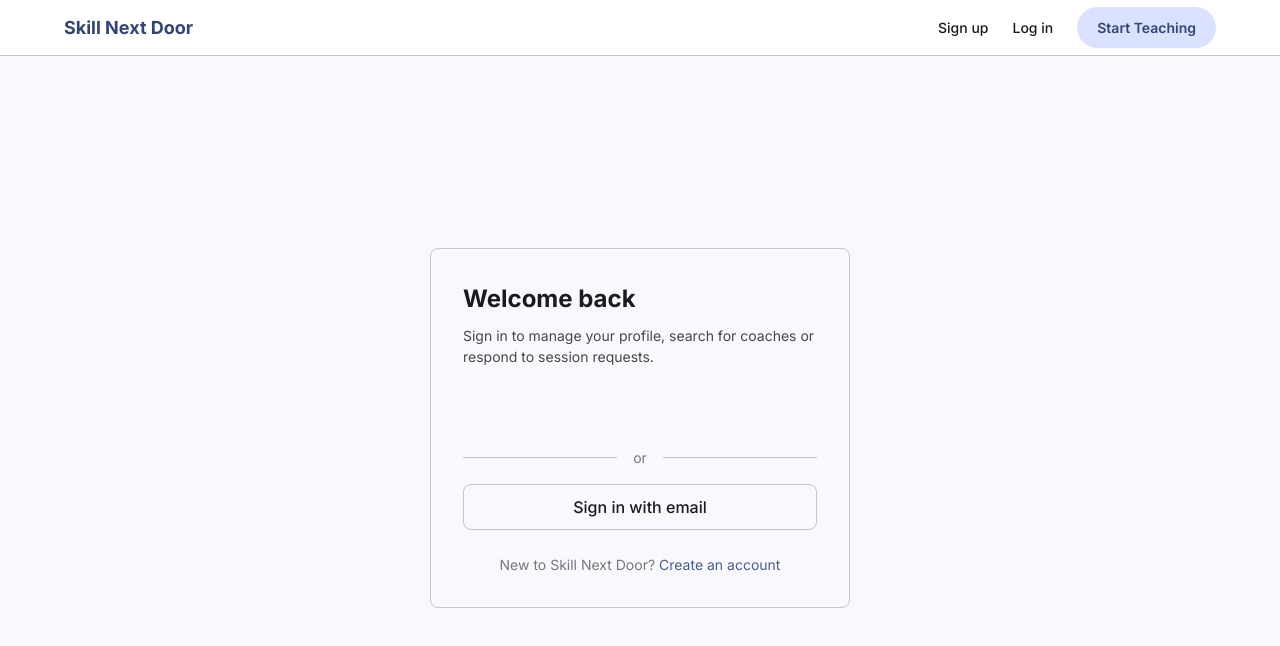
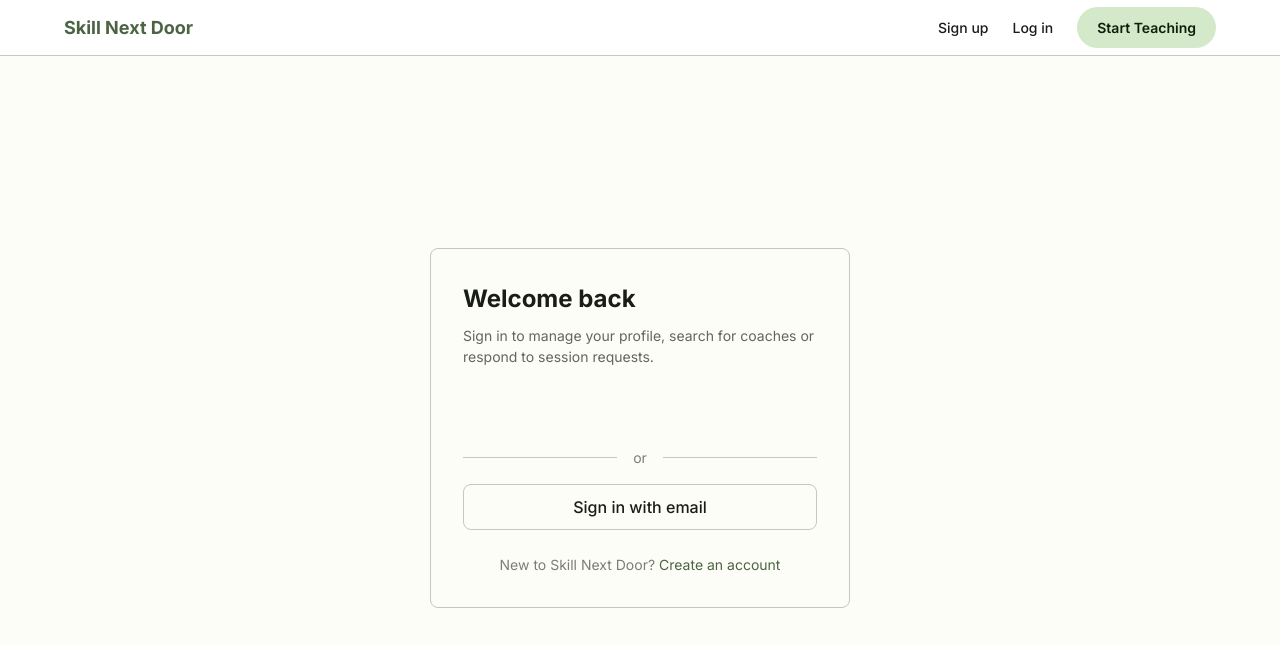
Before and after one commit to tasharofi/coachfinder, a React (Vite) app in the folder client/: page /login in a window 1280 px wide. Shown: the top 646 px of the page. Built offline with nearby package versions, Linux system fonts and the light colour scheme; no server answers.

Commit message:
Auto-commit: Claude Code session changes

```diff
--- a/client/src/index.css
+++ b/client/src/index.css
@@ -5,37 +5,36 @@
    ============================================ */
 
 :root {
-  /* Colors — Material 3 (Indigo) theme.
-     M3 role pairs: every fill has a matching "on" colour for guaranteed contrast.
-     --color-primary = fill (white text via --color-on-primary);
-     --color-primary-soft = M3 primary-container (dark text via --color-primary-active).
+  /* Colors — Sage / Deep Teal (Material-inspired) theme.
+     Role pairs: fills use --color-on-primary (white) for text;
+     soft green container (--color-primary-soft) uses --color-primary-active (dark)
+     for text; brand-green foreground on light surfaces uses --color-primary.
      To re-skin: change --brand-rgb plus the primary/soft/ring values. */
-  --brand-rgb: 71, 93, 146;             /* #475D92 (M3 primary) for rgba() tints */
-  --color-primary: #475D92;             /* M3 primary — fills (buttons, CTAs, active) */
-  --color-primary-hover: #3B4E80;       /* darker — hover / pressed */
-  --color-primary-active: #324577;      /* darkest — also indigo text/icons on light */
+  --brand-rgb: 76, 100, 68;             /* #4C6444 (sage primary) for rgba() tints */
+  --color-primary: #4C6444;             /* sage primary — fills + brand-green text/icons */
+  --color-primary-hover: #3F5538;       /* darker — hover / pressed */
+  --color-primary-active: #0B2008;      /* on-primary-container — dark text/icons on soft green */
   --color-on-primary: #FFFFFF;          /* white text on primary fills */
-  --color-primary-soft: #DAE2FF;        /* M3 primary-container — soft fills, chips, avatars */
-  --color-primary-soft-hover: #C4D0F5;  /* deeper container for hover */
-  --color-primary-ring: #B6C4F2;        /* soft indigo focus ring / subtle border */
-  --color-link: #475D92;                /* primary indigo — links (AA on white) */
-  /* Accent unified to primary indigo (matches the chosen sample's CTAs) */
-  --color-accent: #475D92;
-  --color-accent-hover: #3B4E80;
-  /* Tertiary — M3 accent used sparingly (e.g. Email verified badge) */
-  --color-tertiary-container: #FFD7F2;
-  --color-on-tertiary-container: #5B3D5B;
-  --color-secondary: #475D92;
-  --color-secondary-soft: #DDE2F9;
-  --color-page: #FAF8FF;                /* M3 surface — page background */
+  --color-primary-soft: #D4E9C9;        /* primary container — soft fills, selected, badges */
+  --color-primary-soft-hover: #C3DDB5;  /* deeper green for hover */
+  --color-primary-ring: #D4E9C9;        /* soft green focus ring */
+  --color-link: #4C6444;                /* sage links (AA on white) */
+  --color-accent: #4C6444;
+  --color-accent-hover: #3F5538;
+  /* Secondary deep teal — used sparingly (e.g. Email verified badge) */
+  --color-secondary: #386667;
+  --color-secondary-soft: #DCEFED;
+  --color-tertiary-container: #DCEFED;  /* email badge container (teal, not pink) */
+  --color-on-tertiary-container: #002021;
+  --color-page: #FDFDF7;                /* surface — main page background */
   --color-bg: #FFFFFF;                  /* surfaces / cards */
-  --color-bg-secondary: #EEEDF4;        /* M3 surface-container — subtle sections */
-  --color-bg-tertiary: #EAE9F1;         /* M3 surface-container-high — neutral fills */
-  --color-text: #1A1B21;                /* M3 on-surface */
-  --color-text-secondary: #44464F;      /* M3 on-surface-variant */
-  --color-text-muted: #74777F;          /* M3 outline — faint / placeholder text */
-  --color-border: #C4C6D0;              /* M3 outline-variant */
-  --color-border-hover: #AEB0BA;
+  --color-bg-secondary: #F7F8F0;        /* soft section background */
+  --color-bg-tertiary: #F0F2EA;         /* chip / neutral container */
+  --color-text: #1A1C18;                /* main text */
+  --color-text-secondary: #62665D;      /* muted text */
+  --color-text-muted: #7A7F75;          /* subtle / placeholder text */
+  --color-border: #C5C8BD;              /* outline / borders */
+  --color-border-hover: #A9AEA2;        /* stronger outline */
   --color-success: #16A34A;
   --color-warning: #D97706;
   --color-error: #DC2626;
@@ -170,14 +169,14 @@ a:hover {
 }
 
 .nav-text-link:hover {
-  color: var(--color-primary-active);
+  color: var(--color-primary);
   text-decoration: none;
 }
 
 /* Header primary action: single soft teal pill */
 .nav-cta {
-  background: var(--color-primary-soft);              /* #DAE2FF — M3 primary-container */
-  color: var(--color-primary-active);                 /* #324577 — readable indigo on container */
+  background: var(--color-primary-soft);              /* #D4E9C9 — sage container */
+  color: var(--color-primary-active);                 /* #0B2008 — dark text on soft green */
   border: none;                                       /* flat, minimal */
   border-radius: 999px;
   padding: 10px 20px;
@@ -232,7 +231,7 @@ a:hover {
 .nav-logo {
   font-size: var(--font-size-lg);
   font-weight: 700;
-  color: var(--color-primary-active);
+  color: var(--color-primary);
   text-decoration: none;
 }
 
@@ -566,7 +565,10 @@ select.form-input {
 .hero {
   text-align: center;
   padding: 0 var(--space-6);
-  background: var(--color-page);
+  background:
+    radial-gradient(720px 280px at 18% -10%, rgba(212, 233, 201, 0.55), transparent 60%),
+    radial-gradient(680px 260px at 88% -20%, rgba(220, 239, 237, 0.50), transparent 60%),
+    linear-gradient(180deg, #F7F8F0 0%, #FDFDF7 100%);
   border-bottom: 1px solid var(--color-border);
 }
 
@@ -601,7 +603,7 @@ select.form-input {
   gap: 0;
   background: var(--color-bg);
   border: 1px solid var(--color-border);
-  border-radius: 14px;
+  border-radius: 26px;
   padding: var(--space-3) var(--space-3) var(--space-3) var(--space-4);
   text-align: left;
   box-shadow: 0 4px 24px rgba(0, 0, 0, 0.06), 0 1px 3px rgba(0, 0, 0, 0.04);
@@ -694,13 +696,13 @@ select.form-input {
   align-items: center;
   gap: 10px;
   padding: 10px 22px;
-  border: 1px solid var(--color-primary-ring);
+  border: 1px solid var(--color-border);
   border-radius: 999px;
   font-size: var(--font-size-sm);
   font-weight: 500;
   color: var(--color-text);
   transition: all 0.2s ease;
-  background: var(--color-primary-soft);
+  background: var(--color-bg-tertiary);
 }
 
 .popular-chip svg {
@@ -711,7 +713,7 @@ select.form-input {
 .popular-chip:hover {
   border-color: var(--color-primary);
   color: var(--color-text);
-  background: var(--color-primary-soft-hover);
+  background: var(--color-primary-soft);
   transform: translateY(-1px);
   box-shadow: 0 2px 8px rgba(var(--brand-rgb), 0.12);
 }
@@ -750,7 +752,7 @@ select.form-input {
   height: 40px;
   border-radius: 10px;
   background: var(--color-primary-soft);
-  color: var(--color-primary-active);
+  color: var(--color-primary);
   display: flex;
   align-items: center;
   justify-content: center;
@@ -810,7 +812,7 @@ select.form-input {
   height: 52px;
   border-radius: 14px;
   background: var(--color-primary-soft);
-  color: var(--color-primary-active);
+  color: var(--color-primary);
   display: flex;
   align-items: center;
   justify-content: center;
@@ -981,7 +983,7 @@ select.form-input {
 
 .coach-card.selected {
   border-color: var(--color-primary);
-  background: rgba(var(--brand-rgb), 0.06);
+  background: var(--color-primary-soft);
   box-shadow: 0 1px 4px rgba(0, 0, 0, 0.06);
 }
 
@@ -1012,7 +1014,7 @@ select.form-input {
 }
 
 .coach-card-open:hover {
-  color: var(--color-primary-active);
+  color: var(--color-primary);
   background: var(--color-bg-tertiary);
 }
 
@@ -1048,15 +1050,15 @@ select.form-input {
   padding: 2px var(--space-2);
   font-size: var(--font-size-xs);
   font-weight: 500;
-  background: #F8FAFC;
-  color: #334155;
-  border: 1px solid #E2E8F0;
+  background: var(--color-bg-tertiary);
+  color: #44483F;
+  border: 1px solid var(--color-border);
   border-radius: 4px;
   transition: background 0.15s;
 }
 
 .skill-tag:hover {
-  background: #F1F5F9;
+  background: #E6EADD;
 }
 
 /* "+N more" chip on compact cards — muted, borderless */
@@ -1106,7 +1108,7 @@ select.form-input {
 
 .detail-open-link {
   font-size: var(--font-size-sm);
-  color: var(--color-primary-active);
+  color: var(--color-primary);
   padding: var(--space-1) var(--space-3);
   border: 1px solid var(--color-primary);
   border-radius: var(--border-radius);
@@ -1115,8 +1117,8 @@ select.form-input {
 }
 
 .detail-open-link:hover {
-  background: var(--color-primary);
-  color: var(--color-on-primary);
+  background: var(--color-bg-tertiary);
+  color: var(--color-primary);
 }
 
 .detail-meta {
@@ -1161,7 +1163,7 @@ select.form-input {
 .mobile-back-btn {
   display: none;
   font-size: var(--font-size-sm);
-  color: var(--color-primary-active);
+  color: var(--color-primary);
   padding: var(--space-2) 0;
   margin-bottom: var(--space-4);
 }
@@ -1186,7 +1188,7 @@ select.form-input {
 
 .profile-back {
   font-size: var(--font-size-sm);
-  color: var(--color-primary-active);
+  color: var(--color-primary);
   text-decoration: none;
 }
 
@@ -1293,18 +1295,18 @@ select.form-input {
   position: relative;
 }
 
-/* Profile reviewed — strongest trust signal (amber) */
+/* Profile reviewed — strongest trust signal (sage container) */
 .badge-verified {
   background: var(--color-primary-soft);
   color: var(--color-primary-active);
-  border: 1px solid var(--color-primary-ring);
-}
-
-/* Email verified — secondary signal, M3 tertiary container (distinct from indigo) */
+  border: 1px solid rgba(76, 100, 68, 0.22);
+}
+
+/* Email verified — secondary signal, deep-teal container (calm, distinct) */
 .badge-email {
   background: var(--color-tertiary-container);
   color: var(--color-on-tertiary-container);
-  border: 1px solid #F5C0E8;
+  border: 1px solid rgba(56, 102, 103, 0.18);
 }
 
 .badge.small {
@@ -1344,9 +1346,9 @@ select.form-input {
 }
 
 .coach-status-banner.pending {
-  background: #FEF3C7;
-  border: 1px solid #FCD34D;
-  color: #92400E;
+  background: #FFE8B6;
+  border: 1px solid rgba(122, 92, 0, 0.18);
+  color: #5E4200;
 }
 
 .coach-status-banner.approved {
@@ -1389,7 +1391,10 @@ select.form-input {
 .btc-hero {
   text-align: center;
   padding: 0 var(--space-6);
-  background: var(--color-page);
+  background:
+    radial-gradient(720px 280px at 18% -10%, rgba(212, 233, 201, 0.55), transparent 60%),
+    radial-gradient(680px 260px at 88% -20%, rgba(220, 239, 237, 0.50), transparent 60%),
+    linear-gradient(180deg, #F7F8F0 0%, #FDFDF7 100%);
   border-bottom: 1px solid var(--color-border);
 }
 
@@ -1598,7 +1603,7 @@ select.form-input {
 .btc-cta-section {
   text-align: center;
   padding: 64px var(--space-6);
-  background: linear-gradient(135deg, #2B3357 0%, #1A1B2E 100%);
+  background: linear-gradient(135deg, #1A1C18 0%, #11130F 100%);
   margin-top: 0;
 }
 
@@ -1838,7 +1843,7 @@ select.form-input {
 /* "Add as new skill" option at bottom of dropdown */
 .skill-suggestion-create {
   border-top: 1px solid var(--color-border-light, #eee);
-  color: var(--color-primary-active);
+  color: var(--color-primary);
   font-weight: 500;
   gap: var(--space-2);
 }
@@ -1999,7 +2004,7 @@ select.form-input {
 .stat-value {
   font-size: var(--font-size-3xl);
   font-weight: 700;
-  color: var(--color-primary-active);
+  color: var(--color-primary);
   line-height: 1;
   margin-bottom: var(--space-2);
 }
@@ -2030,7 +2035,7 @@ select.form-input {
 }
 
 .tab.active {
-  color: var(--color-primary-active);
+  color: var(--color-primary);
   border-bottom-color: var(--color-primary);
 }
 
@@ -2058,7 +2063,7 @@ select.form-input {
 
 .session-status.new {
   background: var(--color-primary-soft);
-  color: var(--color-primary-active);
+  color: var(--color-primary);
 }
 
 .session-status.sent {
@@ -2419,7 +2424,7 @@ select.form-input {
   align-items: center;
   justify-content: center;
   font-weight: 600;
-  color: var(--color-primary-active);
+  color: var(--color-primary);
   font-size: var(--font-size-lg);
   flex-shrink: 0;
   overflow: hidden;
@@ -2704,7 +2709,7 @@ select.form-input {
   word-break: break-word;
 }
 .profile-view-value a {
-  color: var(--color-primary-active);
+  color: var(--color-primary);
   text-decoration: underline;
 }
 .profile-view-empty {
@@ -2731,7 +2736,7 @@ select.form-input {
   height: 48px;
   border-radius: 50%;
   background: var(--color-primary-light, #DAE2FF);
-  color: var(--color-primary-active);
+  color: var(--color-primary);
   display: flex;
   align-items: center;
   justify-content: center;
@@ -2841,7 +2846,7 @@ select.form-input {
 
 .profile-toast.info {
   background: var(--color-primary-soft);
-  color: var(--color-primary-active);
+  color: var(--color-primary);
   border: 1px solid var(--color-primary-ring);
 }
 
@@ -2900,8 +2905,8 @@ select.form-input {
 }
 
 .pending-edit-status.pending {
-  background: #fef3c7;
-  color: #92400e;
+  background: #FFE8B6;
+  color: #5E4200;
 }
 
 .pending-edit-status.approved {
@@ -2916,7 +2921,7 @@ select.form-input {
 
 .pending-edit-status.new {
   background: var(--color-primary-soft);
-  color: var(--color-primary-active);
+  color: var(--color-primary);
 }
 
 .pending-edit-status.reviewed {
@@ -3136,12 +3141,12 @@ select.form-input {
 
 .badge-info {
   background: var(--color-primary-soft);
-  color: var(--color-primary-active);
+  color: var(--color-primary);
 }
 
 .badge-warning {
-  background: #fef3c7;
-  color: #92400e;
+  background: #FFE8B6;
+  color: #5E4200;
 }
 
 /* ============================================
@@ -3164,7 +3169,7 @@ select.form-input {
   gap: var(--space-1);
   padding: var(--space-1) var(--space-3);
   font-size: var(--font-size-xs);
-  color: var(--color-primary-active);
+  color: var(--color-primary);
   background: transparent;
   border: 1px solid var(--color-border);
   border-radius: var(--radius-md);
@@ -3274,7 +3279,7 @@ select.form-input {
 .ai-skill-tag {
   padding: var(--space-1) var(--space-3);
   font-size: var(--font-size-xs);
-  color: var(--color-primary-active);
+  color: var(--color-primary);
   background: rgba(var(--brand-rgb), 0.08);
   border: 1px solid rgba(var(--brand-rgb), 0.2);
   border-radius: 999px;
@@ -3301,7 +3306,7 @@ select.form-input {
   gap: var(--space-1);
   padding: var(--space-1) var(--space-3);
   font-size: var(--font-size-sm);
-  color: var(--color-primary-active);
+  color: var(--color-primary);
   background: var(--color-primary-soft-hover);
   border: 1px solid var(--color-primary-ring);
   border-radius: 999px;
--- a/client/src/pages/Register.jsx
+++ b/client/src/pages/Register.jsx
@@ -3,7 +3,7 @@ import { Link, useNavigate, useSearchParams } from 'react-router-dom';
 import { GoogleLogin } from '@react-oauth/google';
 import { useAuth } from '../context/AuthContext';
 import { googleAuth, register as registerApi } from '../services/api';
-import { Lightbulb, HeartHandshake } from 'lucide-react';
+import { SearchCheck, HandHelping } from 'lucide-react';
 
 export default function Register() {
     const navigate = useNavigate();
@@ -64,12 +64,12 @@ export default function Register() {
 
                     <div className="register-paths">
                         <button className="register-path-card" onClick={() => setIntent('learner')}>
-                            <div className="register-path-icon"><Lightbulb size={44} strokeWidth={1.75} /></div>
+                            <div className="register-path-icon"><SearchCheck size={44} strokeWidth={1.75} /></div>
                             <div className="register-path-title">I want to learn</div>
                             <div className="register-path-desc">Search for local coaches, view profiles and send session requests.</div>
                         </button>
                         <button className="register-path-card" onClick={() => setIntent('coach')}>
-                            <div className="register-path-icon"><HeartHandshake size={44} strokeWidth={1.75} /></div>
+                            <div className="register-path-icon"><HandHelping size={44} strokeWidth={1.75} /></div>
                             <div className="register-path-title">I want to teach</div>
                             <div className="register-path-desc">Create a profile, share your skills and receive requests from learners nearby.</div>
                         </button>
```
